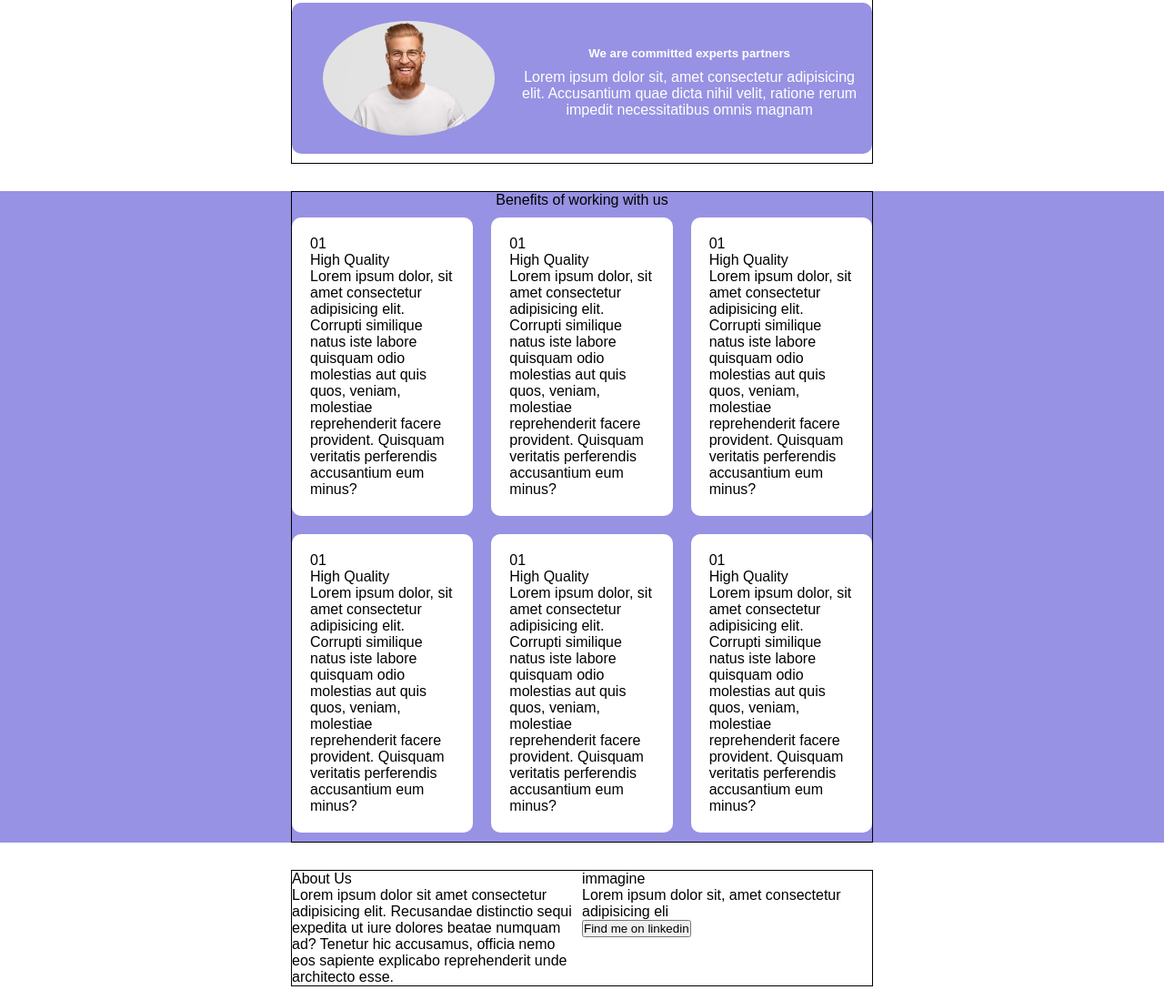
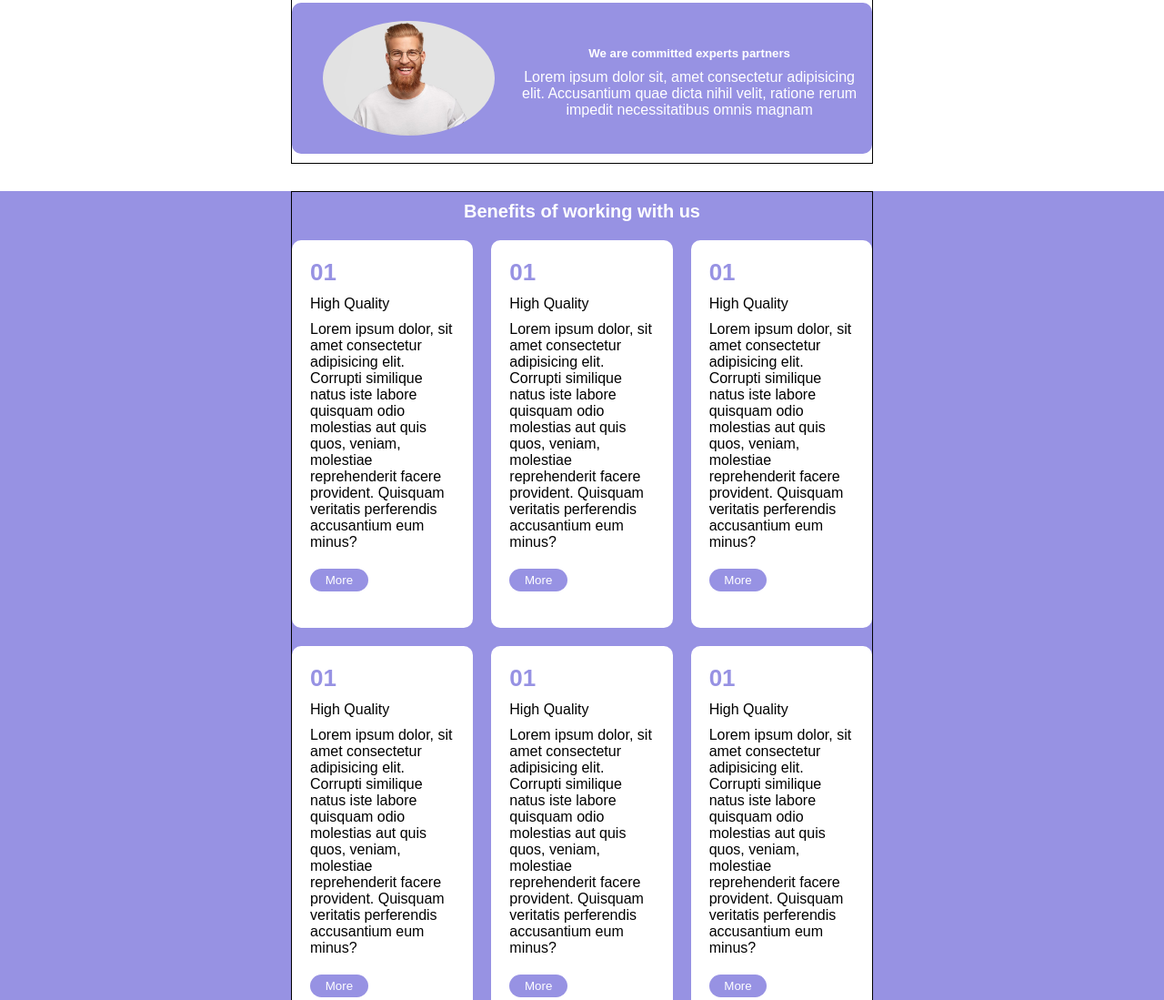
Before and after one commit to DezVibez/htmlcss-responsive-layout, a plain HTML site: page index.html in a window 1280 px wide. Shown: the part 1827-2926 px from the top of the page at 91% size. Drawn offline with Linux system fonts and the light colour scheme.

Commit message:
fourth section content ok

```diff
--- a/index.html
+++ b/index.html
@@ -219,7 +219,7 @@
 
                     <div class="card-container flex">
                         <div class="fourth-section-card flex">
-                            <span>01</span>
+                            <h5>01</h5>
                             <span>High Quality</span>
                             <p>
                                 Lorem ipsum dolor, sit amet consectetur adipisicing elit. Corrupti similique natus iste
@@ -227,10 +227,12 @@
                                 aut quis quos, veniam, molestiae reprehenderit facere provident. Quisquam veritatis
                                 perferendis accusantium eum minus?
                             </p>
+
+                            <button>More</button>
                         </div>
 
                         <div class="fourth-section-card flex">
-                            <span>01</span>
+                            <h5>01</h5>
                             <span>High Quality</span>
                             <p>
                                 Lorem ipsum dolor, sit amet consectetur adipisicing elit. Corrupti similique natus iste
@@ -238,10 +240,12 @@
                                 aut quis quos, veniam, molestiae reprehenderit facere provident. Quisquam veritatis
                                 perferendis accusantium eum minus?
                             </p>
+
+                            <button>More</button>
                         </div>
 
                         <div class="fourth-section-card flex">
-                            <span>01</span>
+                            <h5>01</h5>
                             <span>High Quality</span>
                             <p>
                                 Lorem ipsum dolor, sit amet consectetur adipisicing elit. Corrupti similique natus iste
@@ -249,10 +253,12 @@
                                 aut quis quos, veniam, molestiae reprehenderit facere provident. Quisquam veritatis
                                 perferendis accusantium eum minus?
                             </p>
+
+                            <button>More</button>
                         </div>
 
                         <div class="fourth-section-card flex">
-                            <span>01</span>
+                            <h5>01</h5>
                             <span>High Quality</span>
                             <p>
                                 Lorem ipsum dolor, sit amet consectetur adipisicing elit. Corrupti similique natus iste
@@ -260,10 +266,12 @@
                                 aut quis quos, veniam, molestiae reprehenderit facere provident. Quisquam veritatis
                                 perferendis accusantium eum minus?
                             </p>
+
+                            <button>More</button>
                         </div>
 
                         <div class="fourth-section-card flex">
-                            <span>01</span>
+                            <h5>01</h5>
                             <span>High Quality</span>
                             <p>
                                 Lorem ipsum dolor, sit amet consectetur adipisicing elit. Corrupti similique natus iste
@@ -271,10 +279,12 @@
                                 aut quis quos, veniam, molestiae reprehenderit facere provident. Quisquam veritatis
                                 perferendis accusantium eum minus?
                             </p>
+
+                            <button>More</button>
                         </div>
 
                         <div class="fourth-section-card flex">
-                            <span>01</span>
+                            <h5>01</h5>
                             <span>High Quality</span>
                             <p>
                                 Lorem ipsum dolor, sit amet consectetur adipisicing elit. Corrupti similique natus iste
@@ -282,6 +292,8 @@
                                 aut quis quos, veniam, molestiae reprehenderit facere provident. Quisquam veritatis
                                 perferendis accusantium eum minus?
                             </p>
+
+                            <button>More</button>
                         </div>
                     </div>
 
--- a/style.css
+++ b/style.css
@@ -276,9 +276,9 @@ margin: 10px 0;}
     margin: 10px auto;
     width: 80%;
     border-radius: 50%;
-    ;
     }
 
+/*Fourth section*/
 
 .fourth-section
 {
@@ -286,14 +286,27 @@ margin: 10px 0;}
 
 .benefits {
     text-align: center;
+    margin: 10px 0;
+    color: white;
+    font-size: 20px;
+    font-weight: 700;
 }
-
-/*Fourth section*/
 
 .card-container {
     flex-wrap: wrap;
 }
 
+.card-container h5 {color:rgb(151,146,227);
+font-size: 26px;}
+.card-container span {margin:10px 0}
+.card-container button { display: inline-block;
+padding: 5px 10px;
+background-color: rgb(151,146,227);
+color: white;
+border: 0;
+width: 40%;
+border-radius: 20px;
+margin: 20px 0;}
 
 .fourth-section-card {
     background-color: white;
```
